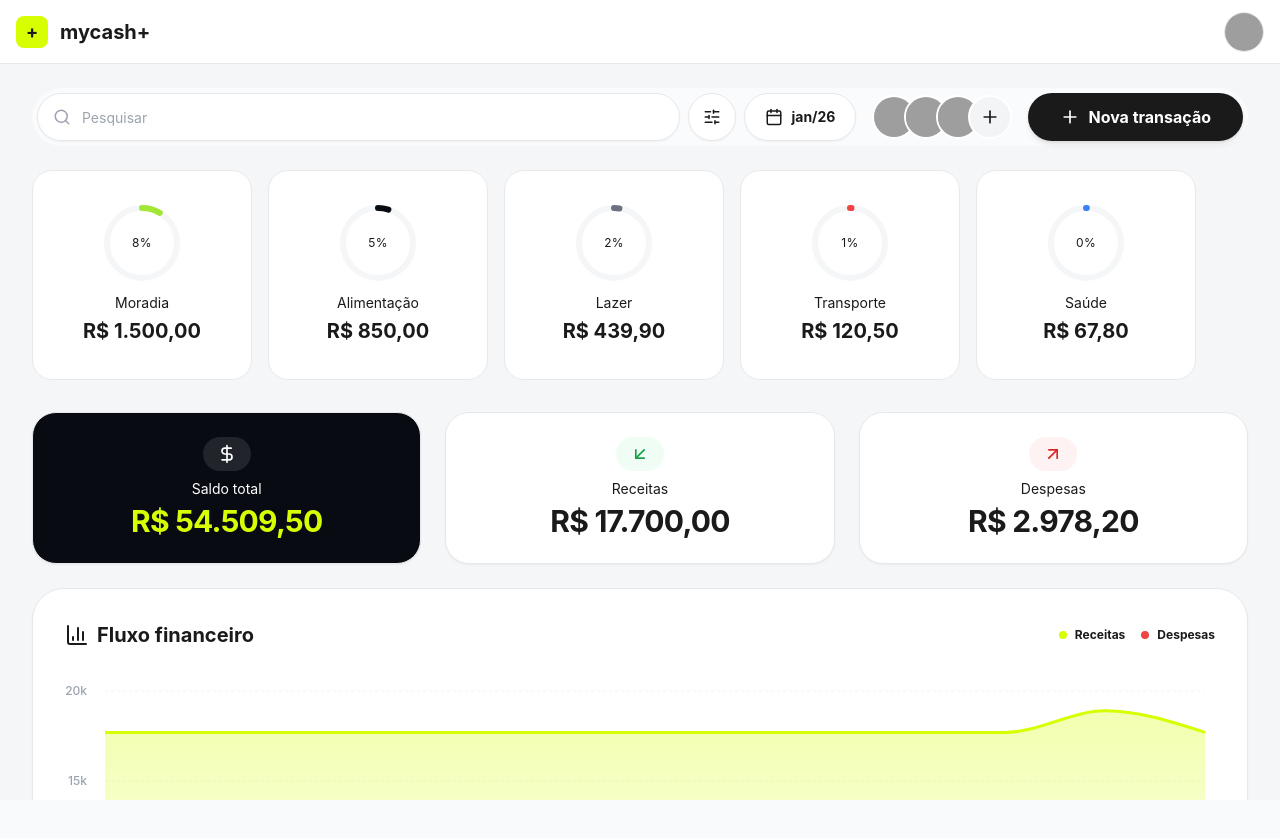
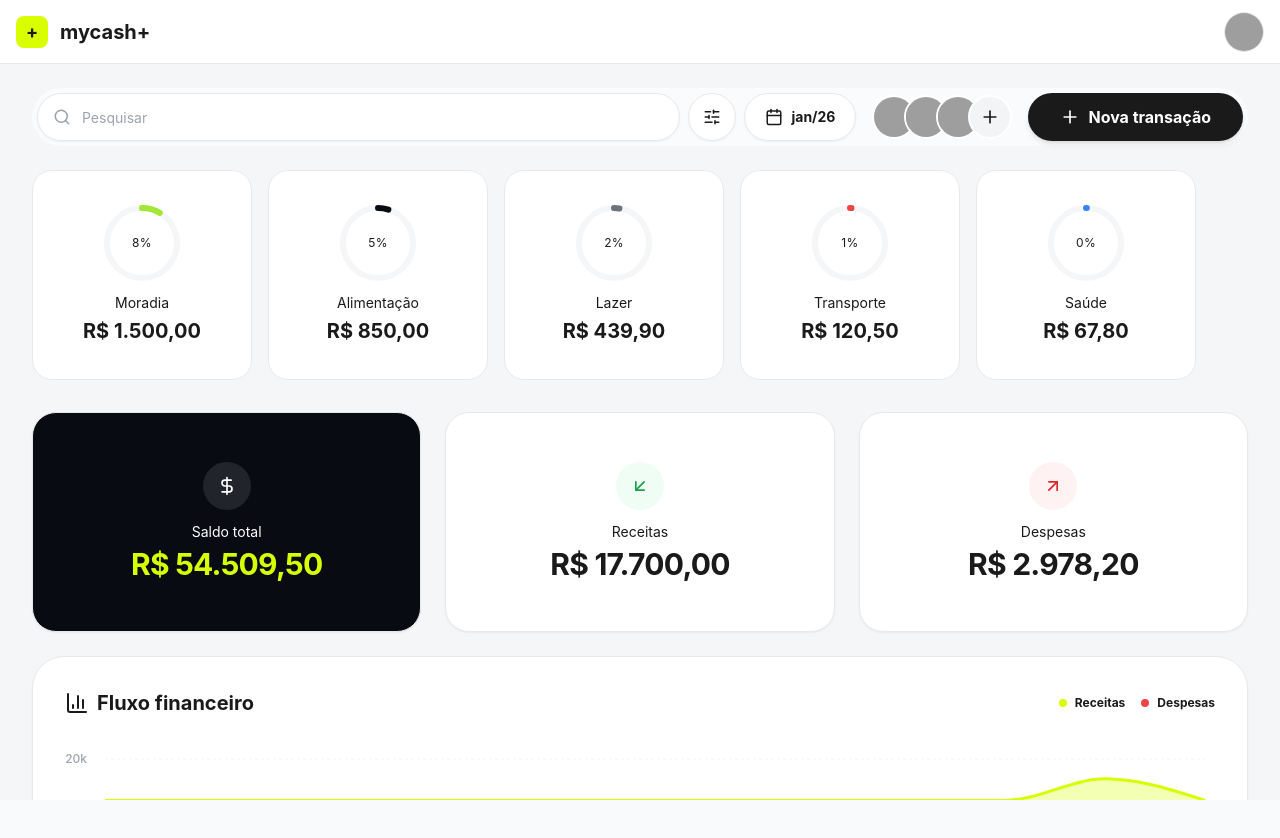
Before and after one commit to brgoncalvess/mycash-plus, a React (Vite) app: page / in a window 1280 px wide. Shown: the top 838 px of the page. Built offline with nearby package versions, Linux system fonts and the light colour scheme; grey boxes are pictures that could not be loaded.

Commit message:
refactor: increase summary cards height to 220px to match category cards

```diff
--- a/src/components/dashboard/summary/BalanceCard.tsx
+++ b/src/components/dashboard/summary/BalanceCard.tsx
@@ -7,7 +7,7 @@ export function BalanceCard() {
     const balance = calculateTotalBalance();
 
     return (
-        <div className="relative w-full lg:flex-1 rounded-2xl bg-[#080B12] border border-secondary-50 p-6 shadow-sm h-[152px] flex flex-col items-center justify-center gap-2 group hover:border-secondary-500/10 transition-all">
+        <div className="relative w-full lg:flex-1 rounded-2xl bg-[#080B12] border border-secondary-50 p-6 shadow-sm h-[220px] flex flex-col items-center justify-center gap-3 group hover:border-secondary-500/10 transition-all">
             {/* Icon */}
             <div className="flex items-center justify-center w-12 h-12 rounded-full bg-white/10">
                 <DollarSign size={20} className="text-white" />
--- a/src/components/dashboard/summary/MetricCard.tsx
+++ b/src/components/dashboard/summary/MetricCard.tsx
@@ -11,7 +11,7 @@ export function MetricCard({ type, value }: MetricCardProps) {
     const isIncome = type === 'income';
 
     return (
-        <div className="relative w-full lg:flex-1 rounded-2xl bg-white border border-secondary-50 p-6 shadow-sm h-[152px] flex flex-col items-center justify-center gap-2 group hover:border-secondary-500/10 transition-all">
+        <div className="relative w-full lg:flex-1 rounded-2xl bg-white border border-secondary-50 p-6 shadow-sm h-[220px] flex flex-col items-center justify-center gap-3 group hover:border-secondary-500/10 transition-all">
             {/* Icon */}
             <div className={cn(
                 "flex items-center justify-center w-12 h-12 rounded-full",
```
